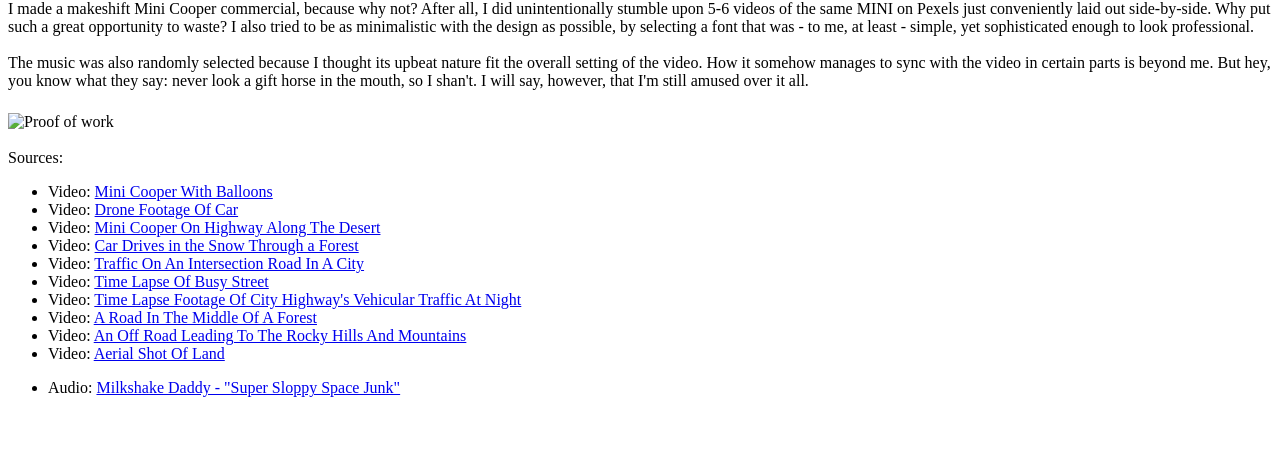
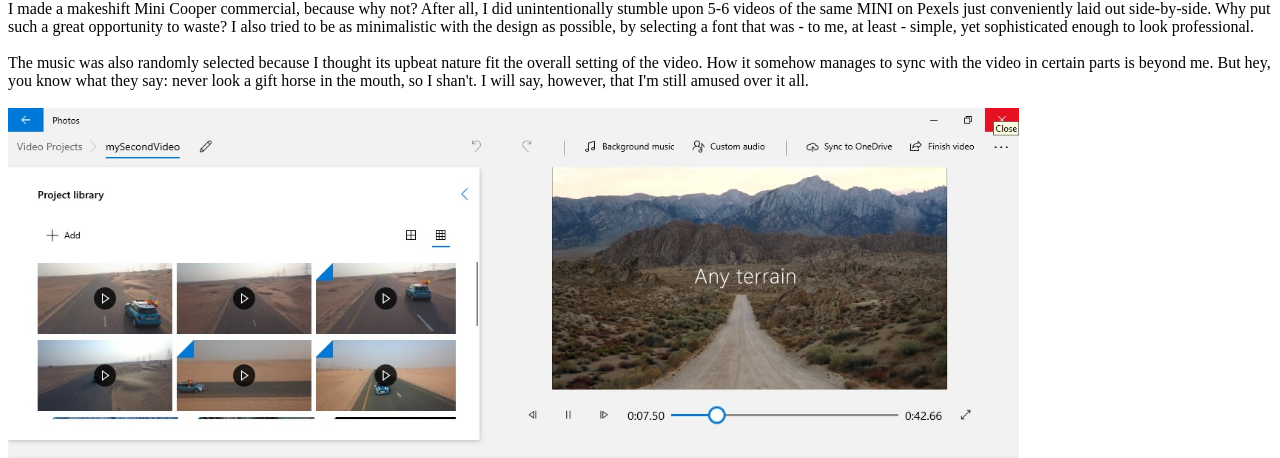
Before and after one commit to juuu-jiii/IGME-110-website, a plain HTML site: page index2.html in a window 1280 px wide. Shown: the part 605-1063 px from the top of the page. Before the commit the page ends 1018 px from the top, so only its background shows below. Drawn offline with Linux system fonts and the light colour scheme.

Commit message:
Update index2.html

```diff
--- a/index2.html
+++ b/index2.html
@@ -26,7 +26,7 @@
 	  still amused over it all.
       <br>
       <br>
-      <img src="image-media/proof-of-work-2.png" alt="Proof of work" width="80%" align="middle" />
+      <img src="image-media/proof-of-work-2.jpg" alt="Proof of work" width="80%" align="middle" />
       <br>
       <br>
       Sources:
```
